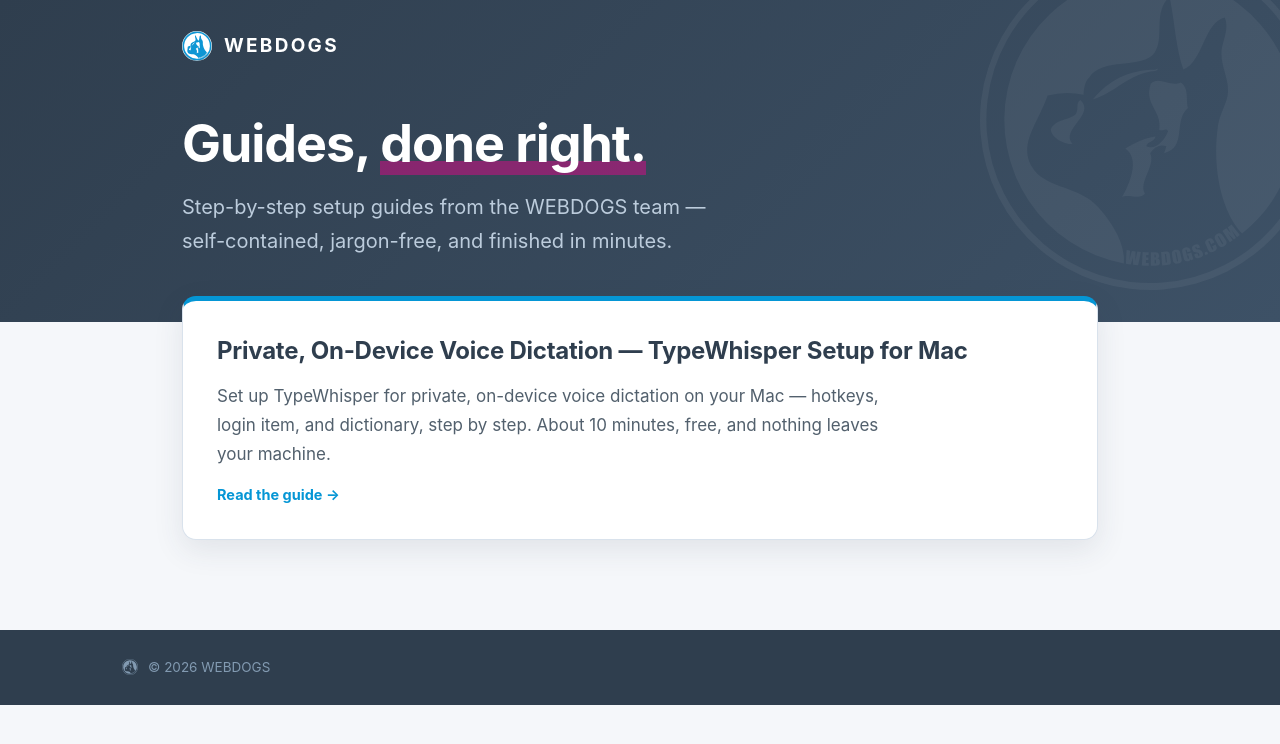
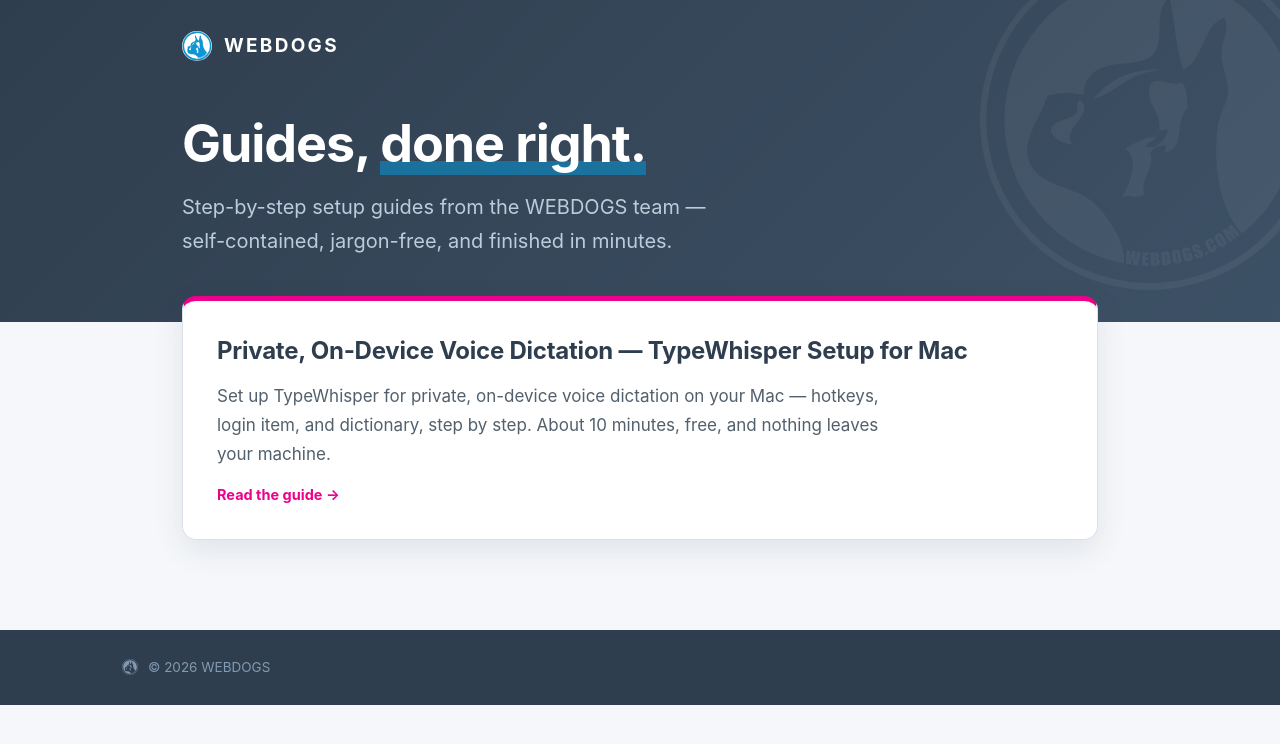
Before and after one commit to theWEBDOGS/guides, a Jekyll site: the page built from index.md, in a window 1280 px wide. Shown: the top 744 px of the page. Built offline with Jekyll 4.4.1, drawn with Linux system fonts in a browser that asks for light colours; some web fonts are replaced.

Commit message:
Publish guides (2026-06-10) [generated]

```diff
--- a/assets/css/guides.css
+++ b/assets/css/guides.css
@@ -11,8 +11,8 @@
   --navy2: #3d5166;  /* derived lighter shade of Dark Blue (gradient partner) */
   --ink: #2f3e4e;    /* brand Dark Blue as text ink */
   --muted: #52606d;
-  --accent: #0596d5; /* brand Blue */
-  --pink: #ed008c;   /* brand Pink — hero highlight */
+  --accent: #ed008c; /* brand Pink (pink-forward, 2026-06-10) */
+  --blue: #0596d5;   /* brand Blue — hero highlight + info tints */
   --paper: #f5f7fa;
   --line: #d9e2ec;
   --brand-font: "brandon-grotesque", -apple-system, BlinkMacSystemFont,
@@ -61,7 +61,7 @@ body.home { background: var(--paper); }
   font-size: 52px; line-height: 1.08; letter-spacing: -.02em;
   font-weight: 700; max-width: 640px;
 }
-.hero h1 .u { box-shadow: inset 0 -14px 0 rgba(237, 0, 140, .45); }
+.hero h1 .u { box-shadow: inset 0 -14px 0 rgba(5, 150, 213, .55); }
 .hero .lede { color: #bcccdc; font-size: 20px; margin-top: 18px; max-width: 560px; }
 
 .home-main { max-width: 980px; margin: -26px auto 0; padding: 0 32px 90px; position: relative; }
```
Also changed, not shown: CNAME (line endings or trailing spaces).
